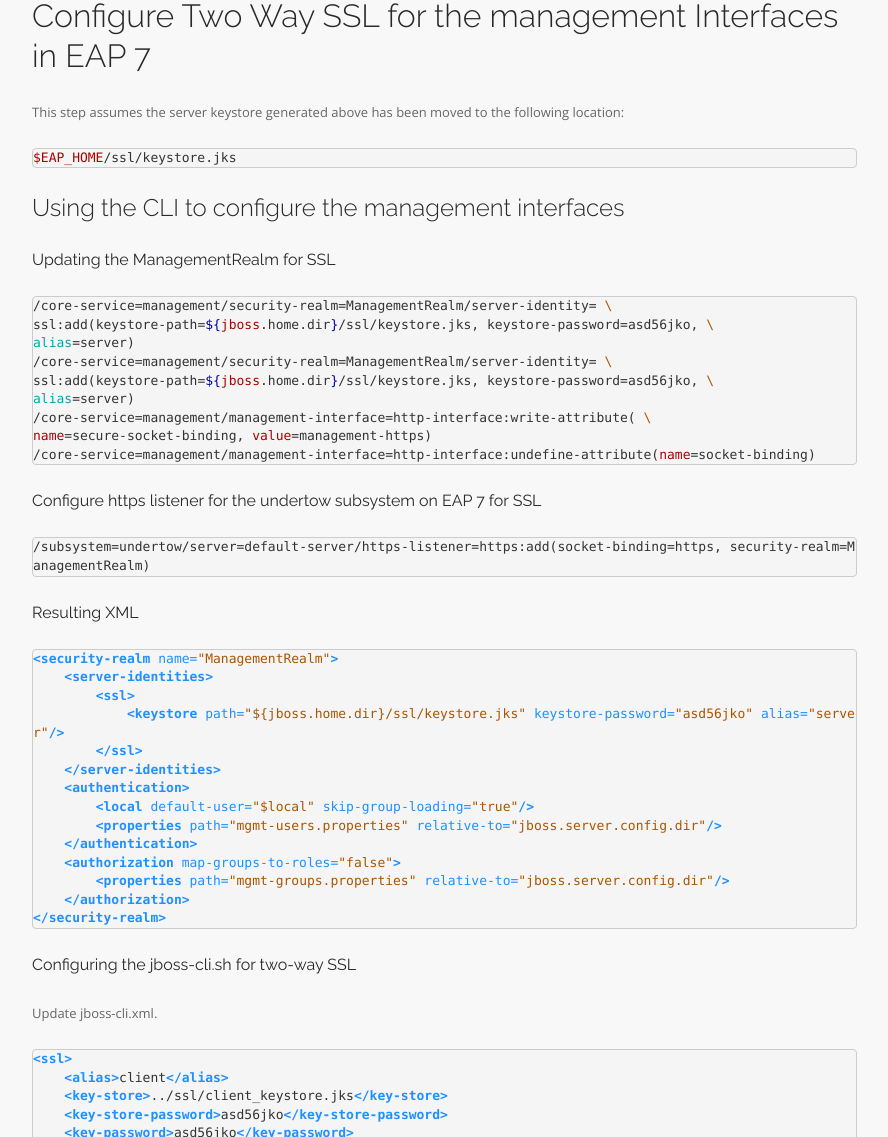
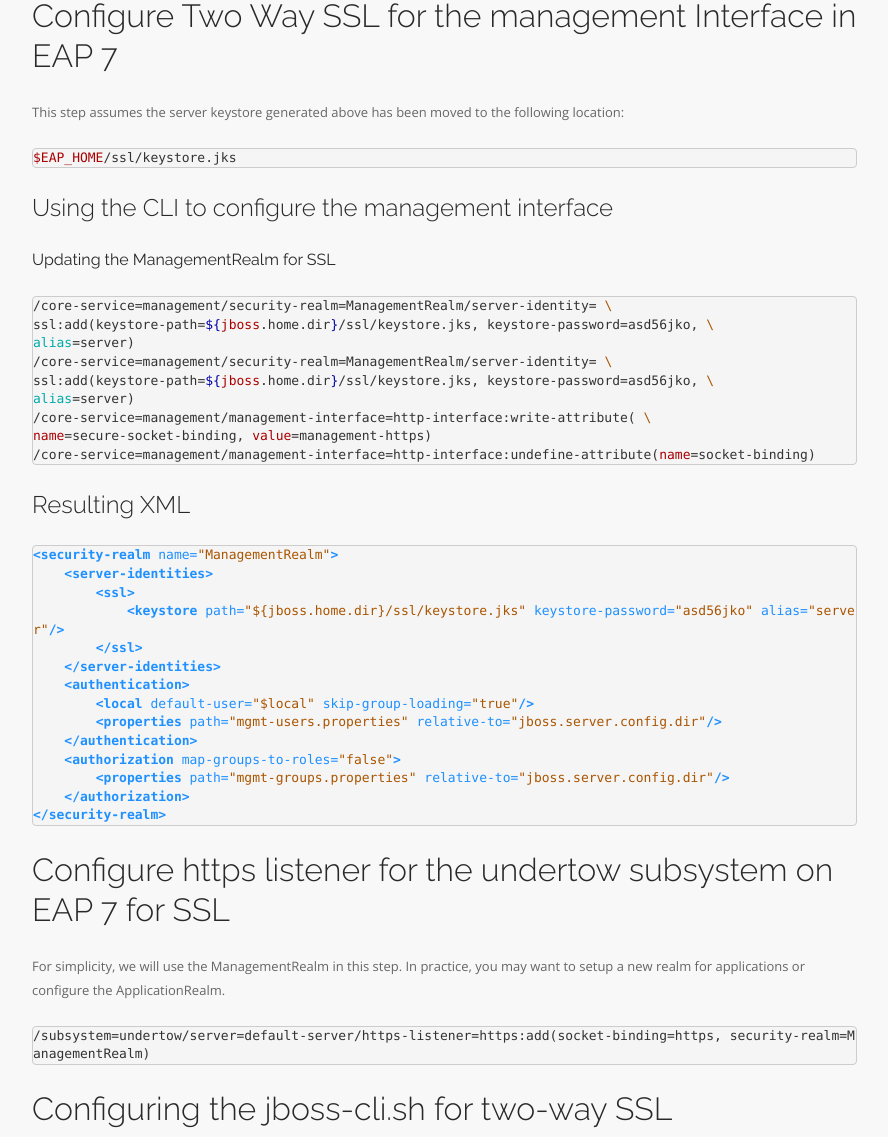
Before and after one commit to stackleader/stackleader.github.io, a Jekyll site: the page built from _posts/2017-04-10-two-way-ssl-eap7.markdown, in a window 1280 px wide and 1400 px high, scrolled down 2800 px, cut to the strip 263-1400 px from the top of the window. Shown: the whole strip, without its empty margins (53-941 px from the left). Built offline with Jekyll 4.4.1, drawn with Linux system fonts in a browser that asks for light colours; nearby versions of some CDN libraries; some of the changed text lies outside the part shown.

Commit message:
cleanup up content organization

```diff
--- a/_posts/2017-04-10-two-way-ssl-eap7.markdown
+++ b/_posts/2017-04-10-two-way-ssl-eap7.markdown
@@ -21,12 +21,12 @@
 		- [Importing the server certificate to the client](#importing-the-server-certificate-to-the-client)
 		- [Importing the client certificate to the server](#importing-the-client-certificate-to-the-server)
 		- [Asciinema Demo](#asciinema-demo)
-	- [Configure Two Way SSL for the management Interfaces in EAP 7](#configure-two-way-ssl-for-the-management-interfaces-in-eap-7)
-		- [Using the CLI to configure the management interfaces](#using-the-cli-to-configure-the-management-interfaces)
+	- [Configure Two Way SSL for the management Interface in EAP 7](#configure-two-way-ssl-for-the-management-interface-in-eap-7)
+		- [Using the CLI to configure the management interface](#using-the-cli-to-configure-the-management-interface)
 			- [Updating the ManagementRealm for SSL](#updating-the-managementrealm-for-ssl)
-			- [Configure https listener for the undertow subsystem on EAP 7 for SSL](#configure-https-listener-for-the-undertow-subsystem-on-eap-7-for-ssl)
-			- [Resulting XML](#resulting-xml)
-			- [Configuring the jboss-cli.sh for two-way SSL](#configuring-the-jboss-clish-for-two-way-ssl)
+		- [Resulting XML](#resulting-xml)
+	- [Configure https listener for the undertow subsystem on EAP 7 for SSL](#configure-https-listener-for-the-undertow-subsystem-on-eap-7-for-ssl)
+	- [Configuring the jboss-cli.sh for two-way SSL](#configuring-the-jboss-clish-for-two-way-ssl)
 
 <!-- /MarkdownTOC -->
 
@@ -79,14 +79,14 @@
 #### Asciinema Demo
 <script type="text/javascript" src="https://asciinema.org/a/cms9iztfzalatg83g4l71z0kt.js" id="asciicast-cms9iztfzalatg83g4l71z0kt?speed=2" async></script>
 
-### Configure Two Way SSL for the management Interfaces in EAP 7
+### Configure Two Way SSL for the management Interface in EAP 7
 
 This step assumes the server keystore generated above has been moved to the following location:
 {% highlight bash %}
 $EAP_HOME/ssl/keystore.jks
 {% endhighlight %}
 
-#### Using the CLI to configure the management interfaces
+#### Using the CLI to configure the management interface
 
 ##### Updating the ManagementRealm for SSL
 
@@ -102,13 +102,7 @@
 /core-service=management/management-interface=http-interface:undefine-attribute(name=socket-binding)
 {% endhighlight %}
 
-##### Configure https listener for the undertow subsystem on EAP 7 for SSL
-
-{% highlight bash %}
-/subsystem=undertow/server=default-server/https-listener=https:add(socket-binding=https, security-realm=ManagementRealm)
-{% endhighlight %}
-
-##### Resulting XML
+#### Resulting XML
 
 {% highlight xml %}
 <security-realm name="ManagementRealm">
@@ -127,7 +121,13 @@
 </security-realm>
 {% endhighlight %}
 
-##### Configuring the jboss-cli.sh for two-way SSL
+### Configure https listener for the undertow subsystem on EAP 7 for SSL
+For simplicity, we will use the ManagementRealm in this step. In practice, you may want to setup a new realm for applications or configure the ApplicationRealm.
+{% highlight bash %}
+/subsystem=undertow/server=default-server/https-listener=https:add(socket-binding=https, security-realm=ManagementRealm)
+{% endhighlight %}
+
+### Configuring the jboss-cli.sh for two-way SSL
 Update jboss-cli.xml.
 
 {% highlight xml %}
```
